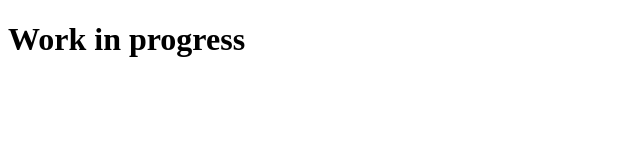
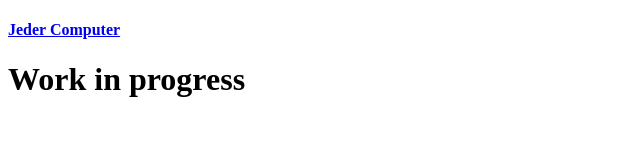
Before and after one commit to HackerAG/hackerag.github.io, a plain HTML site: page index.html in a window 1280 px wide. Shown: the whole page, without its empty margins (0-640 px from the left). Drawn offline with Linux system fonts and the light colour scheme.

Commit message:
Update index.html

```diff
--- a/index.html
+++ b/index.html
@@ -2,6 +2,7 @@
 <html>
 <head>
 <title>HackerAG [WIP]</title>
+  <h4><a href="https://hackerag.github.io/computers" >Jeder Computer</a></h4>
 </head>
 <body>
 <h1>Work in progress</h1>
```
